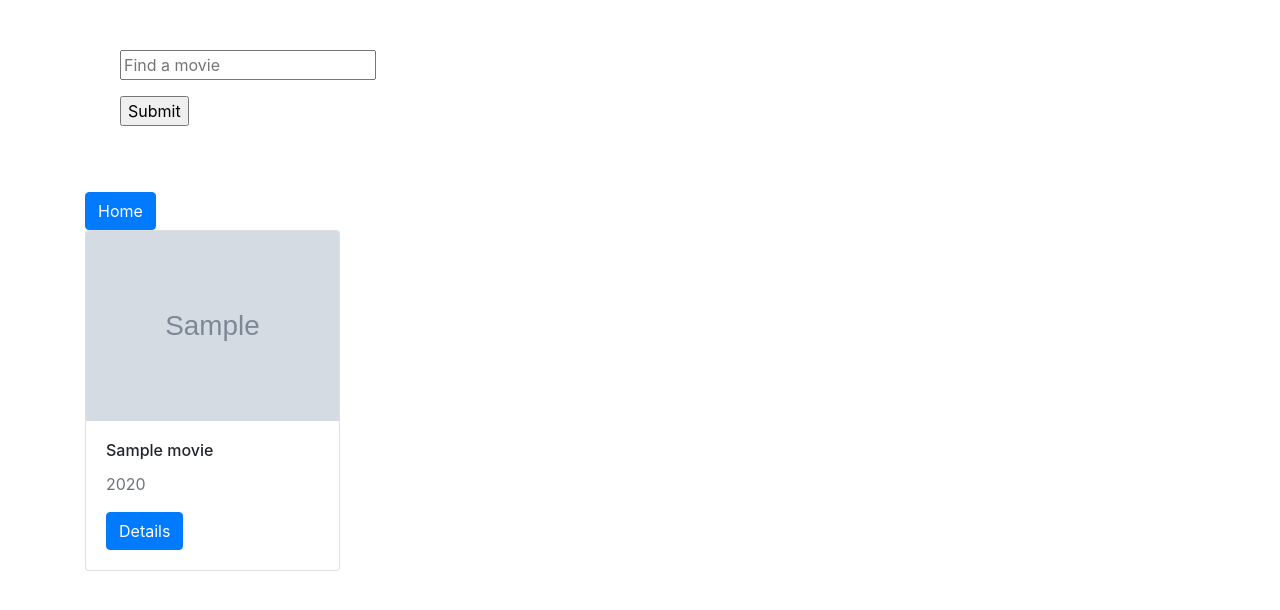
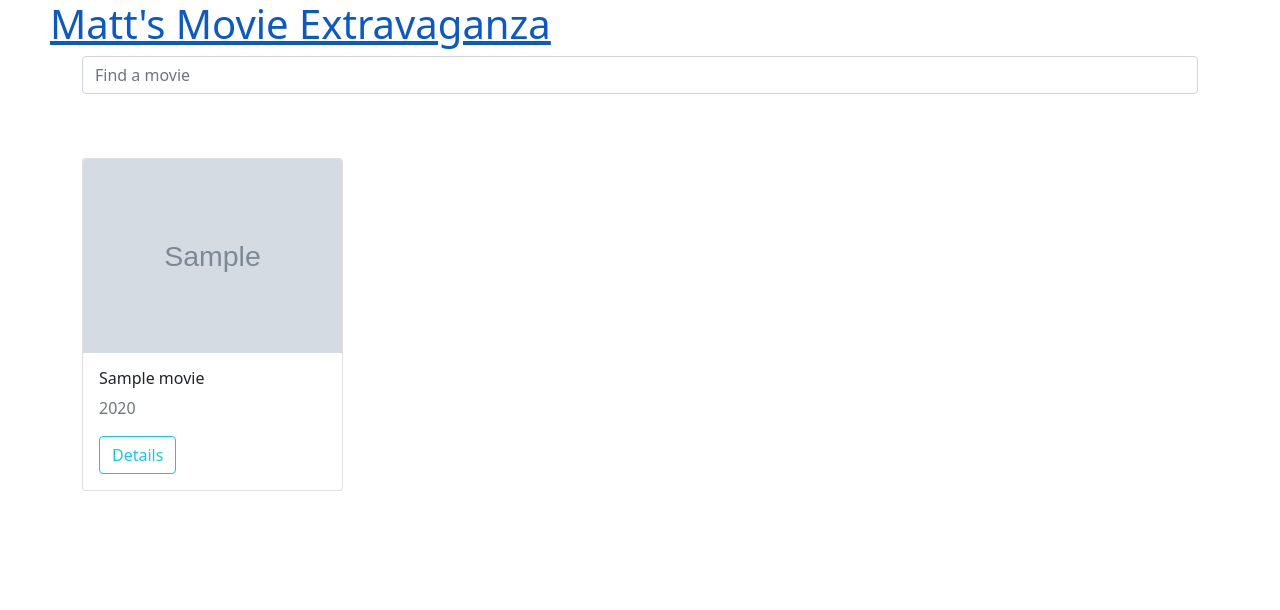
Before and after one commit to mwhalen18/moviesite, a Django app: page /movie_feed/ in a window 1280 px wide. Shown: the top 610 px of the page. Run offline with Django 4.2, Linux system fonts and the light colour scheme; tables that the repository leaves empty hold one stand-in row (values such as "Sample post"); grey boxes marked "Sample" are stand-in pictures; some libraries are stand-ins or nearby versions.

Commit message:
base app changes

```diff
--- a/movie_feed/filters.py
+++ b/movie_feed/filters.py
@@ -6,7 +6,9 @@ from .models import Movie
 class MovieFilter(django_filters.FilterSet):
     title = django_filters.CharFilter(lookup_expr='contains', widget = forms.widgets.TextInput(
         attrs={
-            'placeholder': 'Find a movie'
+            'placeholder': 'Find a movie',
+            'style': 'width: 100%',
+            'class': 'form-control'
         }
     ), label = '')
 
--- a/movie_feed/templates/movie_feed/movie_list.html
+++ b/movie_feed/templates/movie_feed/movie_list.html
@@ -2,26 +2,49 @@
 {% load static %}
 {% block page_content %}
 
-<link rel="stylesheet" href="{% static 'polls/style.css' %}">
+<link href="https://cdn.jsdelivr.net/npm/bootstrap@5.0.1/dist/css/bootstrap.min.css" rel="stylesheet"
+        integrity="sha384-+0n0xVW2eSR5OomGNYDnhzAbDsOXxcvSN1TPprVMTNDbiYZCxYbOOl7+AMvyTG2x" crossorigin="anonymous">
+
+<a href="{% url 'movie_list' %}">
+    <h1 style="padding-left:50px;">Matt's Movie Extravaganza</h1>
+</a>
+
+
 
 <div class="container">
-    <div class="row" style="padding: 50px;">
-      <form method="get">
-        {{ filtered_qs_form.form.as_p }}
-        <input type="submit" />
-      </form>
+    <form method="get" style="display: inline;">
+    {{ filtered_qs_form.form.as_p }}
+    </form>
+    <div >
+        <span class="step-links">
+        {% if filter.has_previous %}
+        <a href="?page={{ filter.previous_page_number }}">
+            <span style="font-size:30px;float:left;padding-left:50px;" class="glyphicon glyphicon-arrow-left">
+                previous
+            </span>
+        </a>
+        {% endif %}
+        {% if filter.has_next %}
+        <a href="?page={{ filter.next_page_number }}">
+            <span style="font-size:30px;float:right;padding-right:50px;" class="glyphicon glyphicon-arrow-right">
+                next
+            </span>
+        </a>
+        {% endif %}
+        </span>
     </div>
-    <a href="{% url 'movie_list' %}" class="btn btn-primary">Home</a>
+    <br>
+    <br>
     <div class="row">
         {% for movie in filter %}
             <div class="col-sm-3">
-                <div class="card">
-                    <img class="card-img-top" src={{movie.poster_path}}>
+                <div class="card flex-shrink">
+                    <img class="card-img-top" src={{movie.poster_path}} alt="...">
                     <div class="card-body">
                         <h6 class="card-title text-truncate">{{ movie.title }}</h5>
                         <p class="card-text text-muted ">{{ movie.release_year }}</p>
                         <a href="{% url 'movie_detail' movie.pk %}"
-                           class="btn btn-primary">
+                           class="btn btn-outline-info stretched-link">
                             Details
                         </a>
                     </div>
@@ -34,11 +57,19 @@
 <div >
     <span class="step-links">
     {% if filter.has_previous %}
-    <a href="?page={{ filter.previous_page_number }}"><span style="font-size:30px;float:left;" class="glyphicon glyphicon-arrow-left"> previous</span></a>
+    <a href="?page={{ filter.previous_page_number }}">
+        <span style="font-size:30px;float:left;padding-left:50px;" class="glyphicon glyphicon-arrow-left">
+            previous
+        </span>
+    </a>
     {% endif %}
     {% if filter.has_next %}
-    <a href="?page={{ filter.next_page_number }}"> <span style="font-size:30px;float:right;" class="glyphicon glyphicon-arrow-right">next </span></a>
+    <a href="?page={{ filter.next_page_number }}">
+        <span style="font-size:30px;float:right;padding-right:50px;" class="glyphicon glyphicon-arrow-right">
+            next
+        </span>
+    </a>
     {% endif %}
     </span>
-   </div>
+</div>
 {% endblock %}
--- a/movie_feed/views.py
+++ b/movie_feed/views.py
@@ -4,6 +4,8 @@ from django.shortcuts import render, get_object_or_404
 from django.views.generic import ListView, DetailView
 from django.views.generic.edit import FormView
 from django.core.paginator import Paginator, EmptyPage, PageNotAnInteger
+
+from django.template import loader
 
 from .filters import MovieFilter
 
@@ -37,3 +39,6 @@ def movie_detail(request, pk):
     }
 
     return render(request, 'movie_feed/movie_detail.html', context)
+
+def main(request):
+    return render(request, 'movie_feed/main.html')
```
Also changed, not shown: movie_feed/templates/movie_feed/movie_detail.html (+9 -8 lines).
